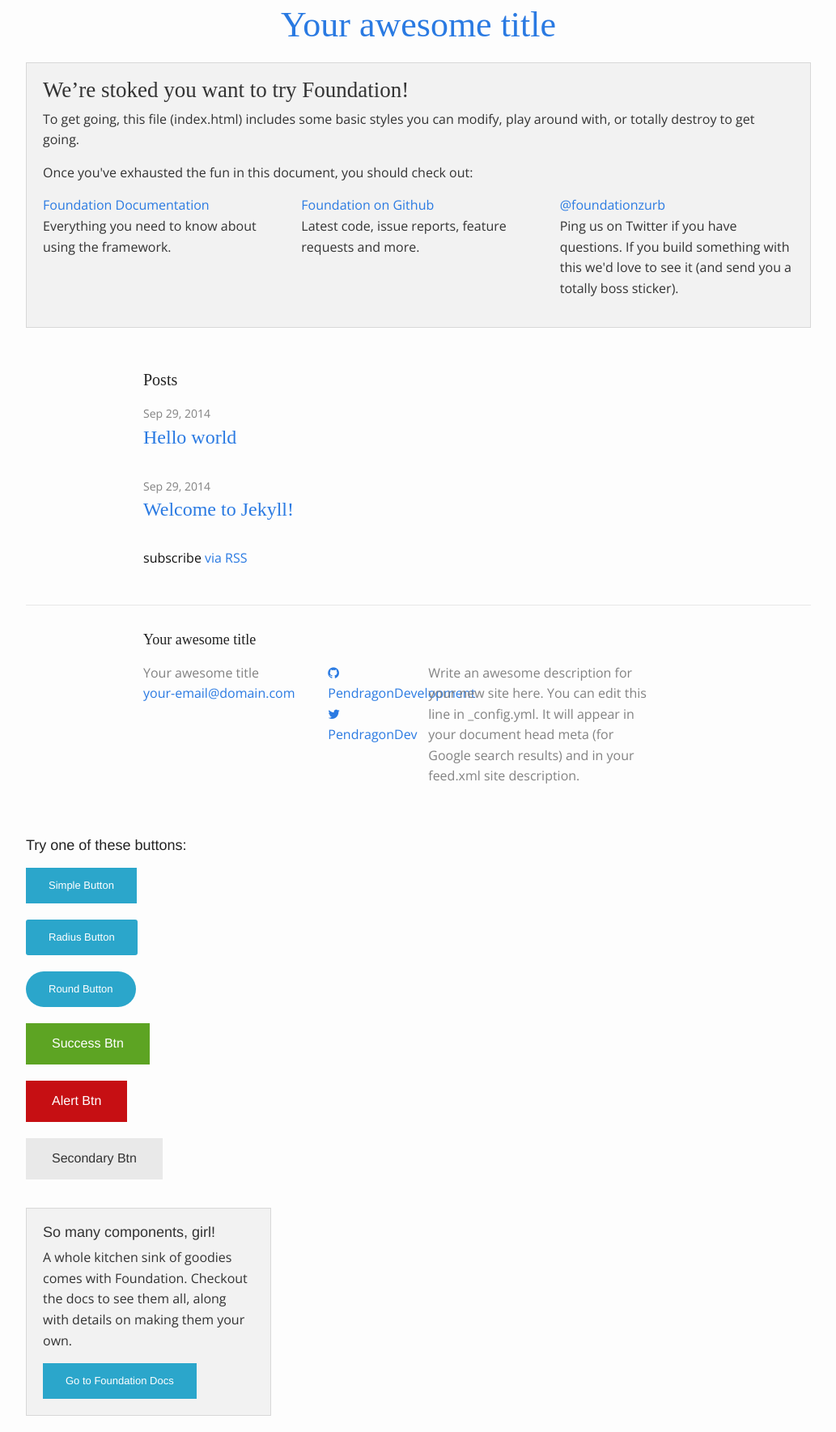
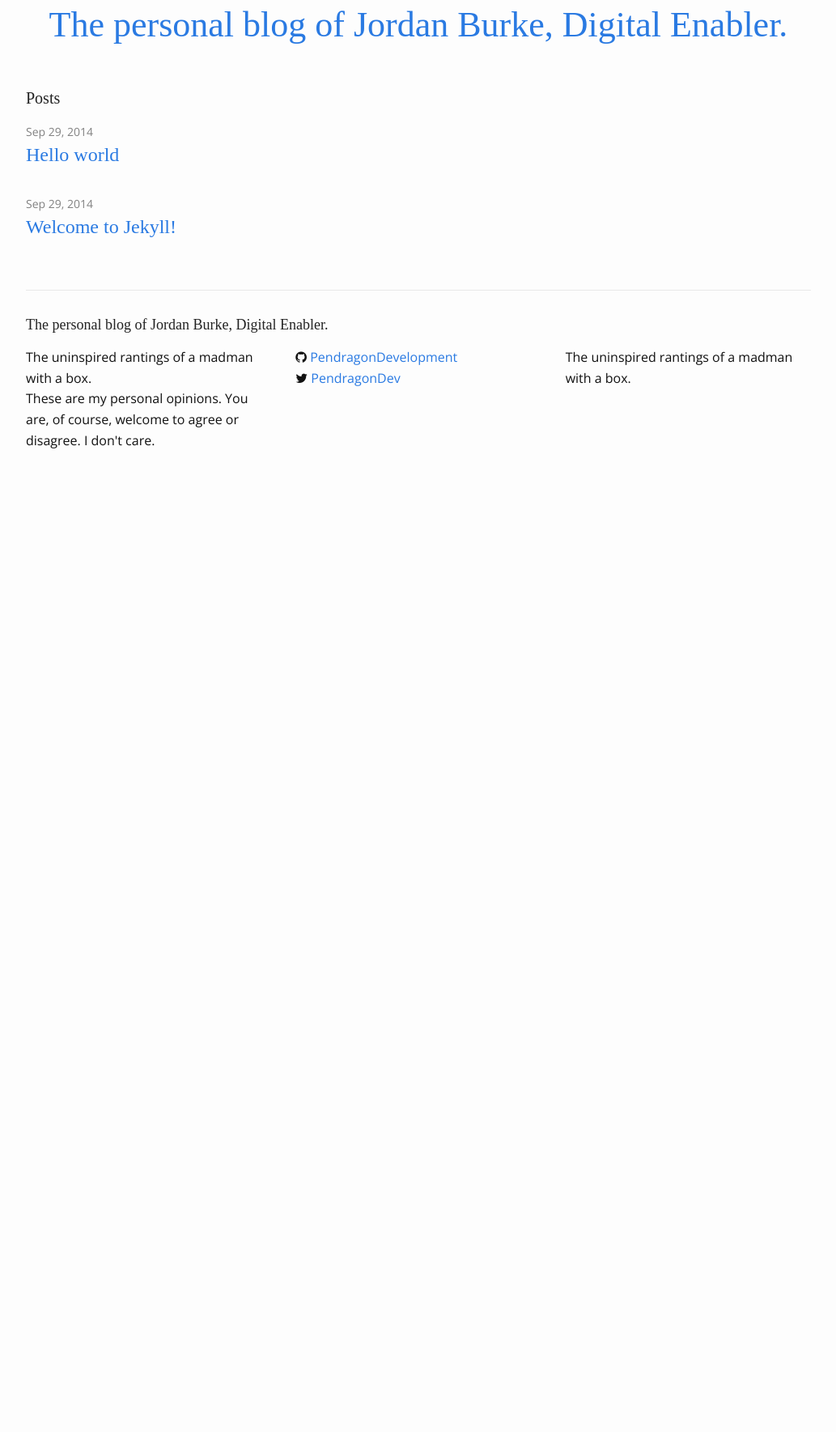
Before and after one commit to PendragonDevelopment/pendragondevelopment.github.io, a Jekyll site: the page built from index.html, in a window 1280 px wide. Shown: the whole page at 81% size, without its empty margins (123-1156 px from the left). Built offline with Jekyll 4.4.1, drawn with Linux system fonts in a browser that asks for light colours; nearby versions of some CDN libraries; some web fonts are replaced; after the commit the page ends 900 px from its top, so only the background shows below that.

Commit message:
Updated dependencies

```diff
--- a/_config.yml
+++ b/_config.yml
@@ -1,14 +1,20 @@
 # Site settings
-title: Your awesome title
-email: your-email@domain.com
+title: The personal blog of Jordan Burke, Digital Enabler.
+tagline: Site Tagline
+author :
+  name : Jordan Burke
+  email : me@jordankburke.com
+  github : PendragonDevelopment
+  twitter : PendragonDev
 description: > # this means to ignore newlines until "baseurl:"
-  Write an awesome description for your new site here. You can edit this
-  line in _config.yml. It will appear in your document head meta (for
-  Google search results) and in your feed.xml site description.
+  The uninspired rantings of a madman with a box.
 baseurl: "" # the subpath of your site, e.g. /blog/
-url: "http://yourdomain.com" # the base hostname & protocol for your site
-twitter_username: PendragonDev
-github_username:  PendragonDevelopment
+url: "http://www.jordankburke.com" # the base hostname & protocol for your site
 
 # Build settings
 markdown: kramdown
+
+permalink: /:categories/:year/:month/:day/:title
+
+exclude: [".rvmrc", ".rbenv-version", "README.md", "Rakefile", "changelog.md"]
+highlighter: pygments
--- a/_includes/footer.html
+++ b/_includes/footer.html
@@ -1,42 +1,37 @@
 <footer class="site-footer">
-
-  <div class="wrapper">
-
   <h2 class="footer-heading">{{ site.title }}</h2>
 
-    <div class="footer-col-wrapper">
-      <div class="footer-col  footer-col-1">
+  <div class="row">
+    <div class="large-4 columns">
       <ul class="contact-list">
-          <li>{{ site.title }}</li>
-          <li><a href="mailto:{{ site.email }}">{{ site.email }}</a></li>
+        <li>{{ site.description }}</li>
+        <li>These are my personal opinions. You are, of course, welcome to agree or disagree. I don't care.</li>
       </ul>
     </div>
 
-      <div class="footer-col  footer-col-2">
+    <div class="large-4 columns">
       <ul class="social-media-list">
-          {% if site.github_username %}
-          <li>
-            <a href="https://github.com/{{ site.github_username }}">
-              <i class="fa fa-github"></i> <span class="username">{{ site.github_username }}</span>
+        {% if site.author.github %}
+        <li><i class="fa fa-github"></i>
+          <a href="https://github.com/{{ site.author.github }}">
+            <span class="username">{{ site.author.github }}</span>
           </a>
         </li>
         {% endif %}
 
-          {% if site.twitter_username %}
-          <li>
-            <a href="https://twitter.com/{{ site.twitter_username }}">
-              <i class="fa fa-twitter"></i> <span class="username">{{ site.twitter_username }}</span>
+        {% if site.author.twitter %}
+        <li><i class="fa fa-twitter"></i>
+          <a href="https://twitter.com/{{ site.author.twitter }}">
+            <span class="username">{{ site.author.twitter }}</span>
           </a>
         </li>
         {% endif %}
       </ul>
     </div>
 
-      <div class="footer-col  footer-col-3">
+    <div class="large-4 columns">
       <p class="text">{{ site.description }}</p>
     </div>
   </div>
 
-  </div>
-
 </footer>
--- a/_includes/header.html
+++ b/_includes/header.html
@@ -2,22 +2,4 @@
   <h1 class="text-center">
     <a href="{{ site.baseurl }}/">{{ site.title }}</a>
   </h1>
-  <div class="large-12 columns">
-    <div class="panel">
-      <h3>We&rsquo;re stoked you want to try Foundation! </h3>
-      <p>To get going, this file (index.html) includes some basic styles you can modify, play around with, or totally destroy to get going.</p>
-      <p>Once you've exhausted the fun in this document, you should check out:</p>
-      <div class="row">
-        <div class="large-4 medium-4 columns">
-      <p><a href="http://foundation.zurb.com/docs">Foundation Documentation</a><br />Everything you need to know about using the framework.</p>
-    </div>
-        <div class="large-4 medium-4 columns">
-          <p><a href="http://github.com/zurb/foundation">Foundation on Github</a><br />Latest code, issue reports, feature requests and more.</p>
-        </div>
-        <div class="large-4 medium-4 columns">
-          <p><a href="http://twitter.com/foundationzurb">@foundationzurb</a><br />Ping us on Twitter if you have questions. If you build something with this we'd love to see it (and send you a totally boss sticker).</p>
-        </div>
-      </div>
-    </div>
-  </div>
 </div>
--- a/_layouts/default.html
+++ b/_layouts/default.html
@@ -11,29 +11,11 @@
         {% include header.html %}
 
         <div class="page-content">
-          <div class="wrapper">
-            {{ content }}
-          </div>
+          {{ content }}
         </div>
 
         {% include footer.html %}
 
-        <div class="row">
-          <div class="large-4 medium-4 columns">
-            <h5>Try one of these buttons:</h5>
-            <p><a href="#" class="small button">Simple Button</a><br/>
-            <a href="#" class="small radius button">Radius Button</a><br/>
-            <a href="#" class="small round button">Round Button</a><br/>
-            <a href="#" class="medium success button">Success Btn</a><br/>
-            <a href="#" class="medium alert button">Alert Btn</a><br/>
-            <a href="#" class="medium secondary button">Secondary Btn</a></p>
-            <div class="panel">
-              <h5>So many components, girl!</h5>
-              <p>A whole kitchen sink of goodies comes with Foundation. Checkout the docs to see them all, along with details on making them your own.</p>
-              <a href="http://foundation.zurb.com/docs/" class="small button">Go to Foundation Docs</a>
-            </div>
-          </div>
-        </div>
       </div>
     </div>
 
--- a/_layouts/post.html
+++ b/_layouts/post.html
@@ -1,6 +1,9 @@
 ---
 layout: default
 ---
+
+<div class="row">
+  <div class="large-12 columns">
     <div class="post">
 
       <header class="post-header">
@@ -14,3 +17,5 @@ layout: default
       </article>
 
     </div>
+  </div>
+</div>
--- a/index.html
+++ b/index.html
@@ -18,6 +18,4 @@ layout: default
     {% endfor %}
   </ul>
 
-  <p class="rss-subscribe">subscribe <a href="{{ "/feed.xml" | prepend: site.baseurl }}">via RSS</a></p>
-
 </div>
```
Lines whose indentation alone changed are shown as unchanged.
